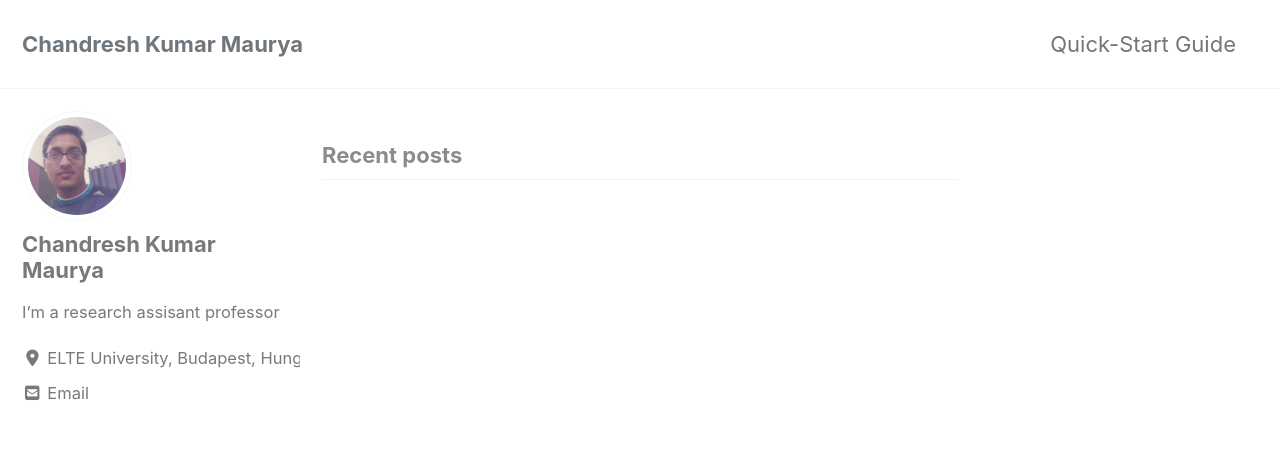
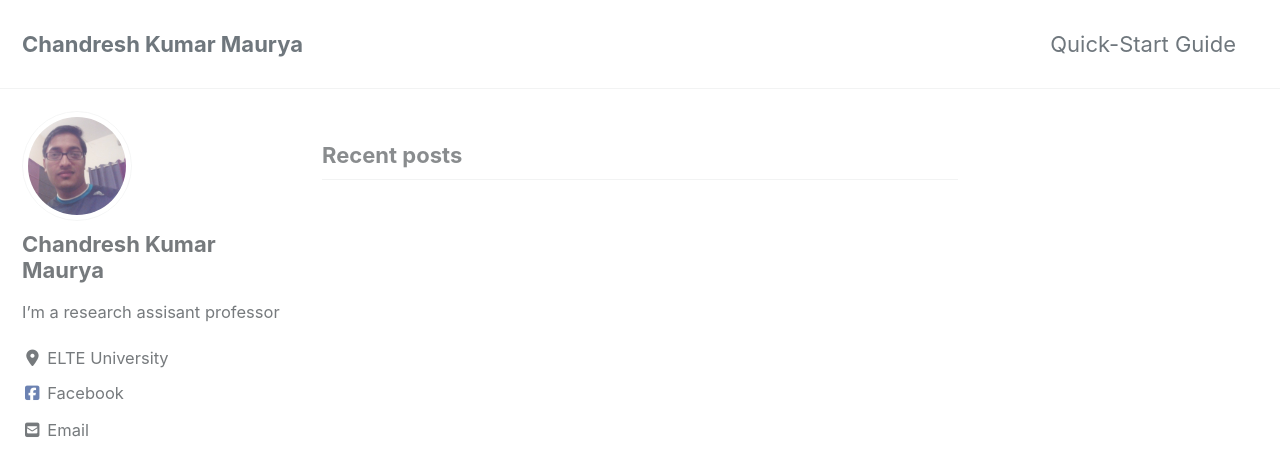
Before and after one commit to chandreshiit/oldsite, a Jekyll site: the page built from index.html, in a window 1280 px wide and 900 px high. Shown: the top 476 px of the window. Built offline with Jekyll 4.4.1, drawn with Linux system fonts in a browser that asks for light colours; cached includes are drawn as plain includes; nearby versions of some CDN libraries; the list of posts is cut into pages by our own code.

Commit message:
pushed minimal mistake

```diff
--- a/_config.yml
+++ b/_config.yml
@@ -110,7 +110,7 @@ author:
   name             : "Chandresh Kumar Maurya"
   avatar           : /assets/images/Chandresh.jpg   # path of avatar image, e.g. "/assets/images/bio-photo.jpg"
   bio              : "I'm a research assisant professor"
-  location         : "ELTE University, Budapest, Hungary"
+  location         : "ELTE University"
   email            : ckm.jnu@gmail.com
   links:
     - label: "Email"
@@ -124,7 +124,7 @@ author:
       # url: "https://twitter.com/"
     - label: "Facebook"
       icon: "fab fa-fw fa-facebook-square"
-      # url: "https://facebook.com/"
+      url: "https://facebook.com/"
     - label: "GitHub"
       icon: "fab fa-fw fa-github"
       # url: "https://github.com/"
```
